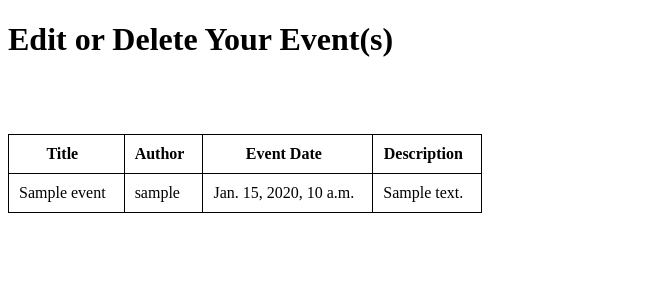
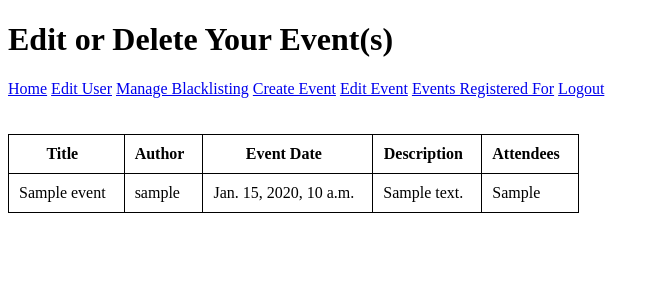
Before and after one commit to itbankol/CIS440Project1, a Django app: page /edit-event/ in a window 1280 px wide. Shown: the top 300 px of the page, without its empty margins (0-660 px from the left). Run offline with Django 3.2, Linux system fonts and the light colour scheme; a user stored in the database is signed in; tables that the repository leaves empty hold one stand-in row (values such as "Sample post").

Commit message:
Small Updates. Nav Bar Added to most pages

```diff
--- a/CIS440_Project_1/orion/templates/orion/edit_event.html
+++ b/CIS440_Project_1/orion/templates/orion/edit_event.html
@@ -19,6 +19,14 @@
 </head>
 <body>
     <h1>Edit or Delete Your Event(s)</h1>
+    <a id="homeId" href="{% url 'home' %}">Home</a>
+    <!-- <a id="createUserId" href="{% url 'user-registration' %}">Create User</a> -->
+    <a id="editUserId" href="{% url 'edit-user' %}">Edit User</a>
+    <a id="blacklistingId" href="{% url 'blacklist' %}">Manage Blacklisting</a>
+    <a id="createEventId" href="{% url 'create-new-event' %}">Create Event</a>
+    <a id="editEventId" href="{% url 'edit-event' %}">Edit Event</a>
+    <a href="{% url 'events-registered-for' %}">Events Registered For</a>
+    <a href="{% url 'logout' %}">Logout</a>
     <br><br><br>
 
     <div>
@@ -28,6 +36,7 @@
                 <th>Author</th>
                 <th>Event Date</th>
                 <th>Description</th>
+                <th>Attendees</th>
             </tr>
             {% for event in events %}
             <!-- request.user will return a user object -->
@@ -37,6 +46,7 @@
                     <td>{{ event.author }}</td>
                     <td>{{ event.date_of_event }}</td>
                     <td>{{ event.description }}</td>
+                    <td>{{ event.attendees }}</td>
                 </tr>
                 {% endif %}
             {% endfor %}
--- a/CIS440_Project_1/orion/views.py
+++ b/CIS440_Project_1/orion/views.py
@@ -15,7 +15,7 @@ def user_registration(request):
         form = RegisterUserForm(request.POST)
         if form.is_valid():
             form.save()
-            return redirect('/') # the parameter inside the redirect method takes a string of a Django 'urls.py' name
+            return redirect('/login/') # the parameter inside the redirect method takes a string of a Django 'urls.py' name
     else:
         form = RegisterUserForm()
 
```
Also changed, not shown: CIS440_Project_1/orion/templates/orion/blacklist.html (+10 -0 lines), CIS440_Project_1/orion/templates/orion/create_new_event.html (+11 -0 lines), CIS440_Project_1/orion/templates/orion/edit_user.html (+11 -0 lines), CIS440_Project_1/orion/templates/orion/events_registered_for.html (+9 -0 lines).
